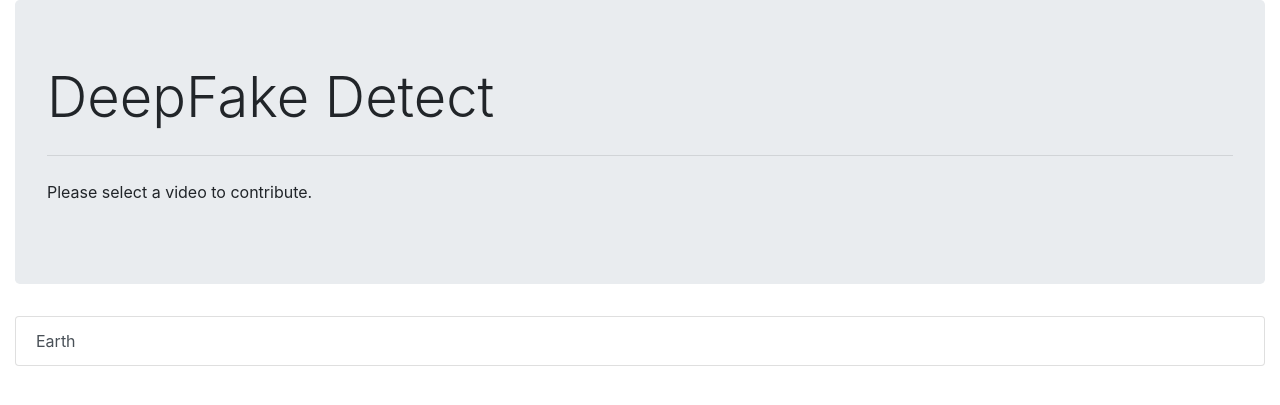
After one commit to divyanshu14/deepfakedetect, a Django app: page / in a window 1280 px wide. The commit adds this page. Shown: the top 405 px of the page. Run offline with Django 3.2, Linux system fonts and the light colour scheme; data comes from the database, SQL or seed files in the repository; both versions use the stored data as it was after the commit; some libraries are stand-ins or nearby versions.

Commit message:
Changed UI and added support for user details

```diff
--- a/deepfakedetect/settings.py
+++ b/deepfakedetect/settings.py
@@ -123,3 +123,5 @@ STATIC_URL = '/static/'
 
 MEDIA_ROOT = os.path.join(BASE_DIR, "media")
 MEDIA_URL = "/media/"
+
+CRISPY_TEMPLATE_PACK = 'bootstrap4'
--- a/deepfakedetect/urls.py
+++ b/deepfakedetect/urls.py
@@ -20,5 +20,5 @@ from django.conf.urls.static import static
 
 urlpatterns = [
     path('admin/', admin.site.urls),
-    path('df-video-reasons/', include('video_suggestions.urls')),
+    path('', include('video_suggestions.urls')),
 ] + static(settings.MEDIA_URL, document_root=settings.MEDIA_ROOT)
--- a/video_suggestions/forms.py
+++ b/video_suggestions/forms.py
@@ -4,4 +4,4 @@ from .models import Reason
 class ReasonForm(forms.ModelForm):
     class Meta:
         model = Reason
-        fields = ['reason_text']
+        fields = ['email', 'age', 'gender', 'ethnicity', 'video_type', 'reason_text', 'reason_keywords']
--- a/video_suggestions/models.py
+++ b/video_suggestions/models.py
@@ -3,7 +3,40 @@ from django.db import models
 # Create your models here.
 
 class Reason(models.Model):
-    reason_text = models.TextField()
+    email = models.EmailField()
+    age = models.PositiveIntegerField()
+    MALE = 'M'
+    FEMALE = 'F'
+    OTHERS = 'O'
+    GENDER_CHOICES = [
+        (MALE, 'Male'),
+        (FEMALE, 'Female'),
+        (OTHERS, 'Others'),
+    ]
+    gender = models.CharField(
+        max_length=2,
+        choices=GENDER_CHOICES,
+        default=MALE,
+    )
+    ethnicity = models.CharField(max_length=64)
+    REAL = 'R'
+    FAKE = 'F'
+    UNSURE = 'U'
+    VIDEO_TYPE_CHOICES = [
+        (REAL, 'Real'),
+        (FAKE, 'Fake'),
+        (UNSURE, 'Unsure'),
+    ]
+    video_type = models.CharField(
+        max_length=2,
+        choices=VIDEO_TYPE_CHOICES,
+        default=REAL,
+    )
+    reason_text = models.TextField(help_text='Please mention in detail why you think the video is real/fake.')
+    reason_keywords = models.CharField(
+        max_length=128,
+        help_text='Please enter the keywords that describe your choice in not more than 10 words.'
+    )
 
 class FakeVideo(models.Model):
     title = models.CharField(max_length=64)
--- a/video_suggestions/templates/video_suggestions/base.html
+++ b/video_suggestions/templates/video_suggestions/base.html
@@ -17,7 +17,7 @@
 
 <body>
 
-    {% block content %} {% endblock content %}
+    {% block content %} {% endblock %}
 
     <!-- Optional JavaScript -->
     <!-- jQuery first, then Popper.js, then Bootstrap JS -->
--- /dev/null
+++ b/video_suggestions/templates/video_suggestions/home.html
@@ -0,0 +1,20 @@
+{% extends 'video_suggestions/base.html' %}
+
+{% load static %}
+
+{% block content %}
+
+<div class="container-fluid">
+    <div class="jumbotron">
+        <h1 class="display-4">DeepFake Detect</h1>
+        <hr class="my-4">
+        <p>Please select a video to contribute.</p>
+    </div>
+    <div class="list-group">
+        {% for id, title in ids_titles %}
+        <a href="{% url 'video_suggestion' id %}" class="list-group-item list-group-item-action">{{ title }}</a>
+        {% endfor %}
+    </div>
+</div>
+
+{% endblock %}
--- a/video_suggestions/templates/video_suggestions/thank_you.html
+++ b/video_suggestions/templates/video_suggestions/thank_you.html
@@ -1,4 +1,4 @@
-{% extends "video_suggestions/base.html" %}
+{% extends 'video_suggestions/base.html' %}
 
 {% load static %}
 
@@ -8,4 +8,4 @@
     <h1>Thank you for your response</h1>
 </div>
 
-{% endblock content %}
+{% endblock %}
--- a/video_suggestions/urls.py
+++ b/video_suggestions/urls.py
@@ -3,5 +3,6 @@ from django.urls import path, include
 from . import views
 
 urlpatterns = [
-    path('<int:id>/', views.VideoSuggestionView.as_view()),
+    path('', views.HomeView.as_view(), name='home'),
+    path('<int:id>/', views.VideoSuggestionView.as_view(), name='video_suggestion'),
 ]
--- a/video_suggestions/views.py
+++ b/video_suggestions/views.py
@@ -5,12 +5,23 @@ from .forms import ReasonForm
 
 # Create your views here.
 
+
+class HomeView(View):
+    def get(self, request, *args, **kwargs):
+        ids_titles = ((fakeVideo.id, fakeVideo.title) for fakeVideo in FakeVideo.objects.all())
+        context = {
+            'ids_titles': ids_titles,
+        }
+        return render(request=request, template_name='video_suggestions/home.html', context=context)
+
+
 class VideoSuggestionView(View):
     def get(self, request, *args, **kwargs):
         fakeVideo = get_object_or_404(FakeVideo, id=kwargs['id'])
         form = ReasonForm()
         context = {
-            'fakeVideo': fakeVideo,
+            'fakeVideo_title': fakeVideo.title,
+            'fakeVideo_video_url': fakeVideo.video.url,
             'form': form
         }
         return render(request=request, template_name='video_suggestions/suggest_reasons.html', context=context)
```
Also changed, not shown: video_suggestions/templates/video_suggestions/suggest_reasons.html (+24 -6 lines), db.sqlite3, video_suggestions/migrations/0002_auto_20200714_1538.py (added).
